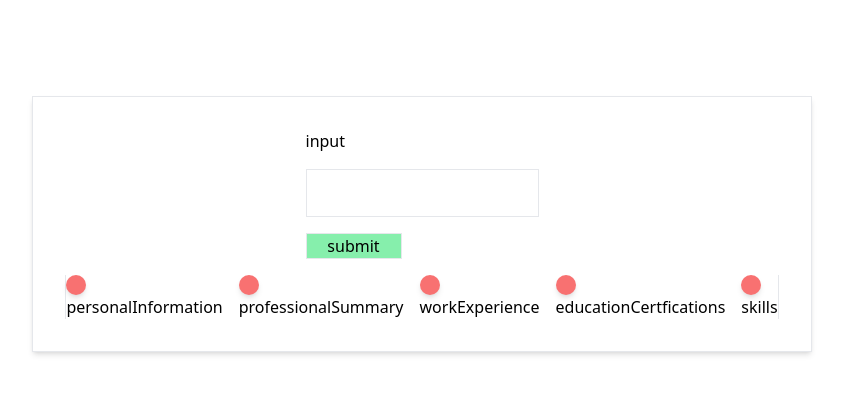
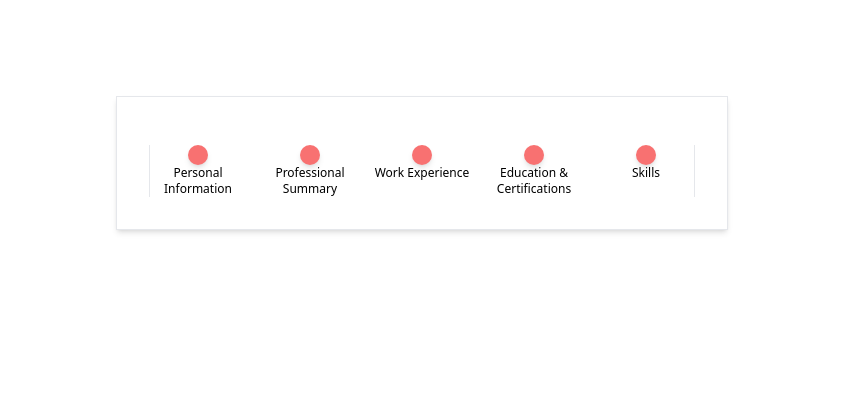
Before and after one commit to Tiyoriyo/generate_resume, a React (Vite) app: page / in a window 1280 px wide. Shown: the top 394 px of the page, without its empty margins (218-1061 px from the left). Built offline with nearby package versions, Linux system fonts and the light colour scheme.

Commit message:
Changed setup of nav buttons to include titles

```diff
--- a/src/assets/inputStructure.js
+++ b/src/assets/inputStructure.js
@@ -1,61 +1,99 @@
-export const Structure = {
+export const inputStructure = {
   personalInformation: {
-    fullName: "Vadim Kostrov",
-    professionalTitle: "Software Developer",
-    phoneNumber: "+1234567890",
-    email: "vadim@example.com",
-    linkedInProfile: "https://www.linkedin.com/in/vadimkostrov",
-    portfolio: "https://vadimportfolio.com",
+    title: "Personal Information",
+    fields: {
+      fullName: {
+        label: "Full Name",
+        type: "text",
+      },
+      professionalTitle: {
+        label: "Professional Title",
+        type: "text",
+      },
+      phoneNumber: {
+        label: "Phone Number",
+        type: "tel",
+      },
+      email: {
+        label: "Email Address",
+        type: "email",
+      },
+      linkedInProfile: {
+        label: "LinkedIn Profile",
+        type: "url",
+      },
+      portfolio: {
+        label: "Portfolio",
+        type: "url",
+      },
+    },
   },
   professionalSummary: {
-    summary:
-      "Passionate software developer with 3+ years of experience in web development, specializing in JavaScript and React, with a strong commitment to delivering high-quality solutions.",
+    title: "Professional Summary",
+    fields: {
+      summary: {
+        label: "Summary",
+        type: "textarea",
+      },
+    },
   },
-  workExperience: [
-    {
-      jobTitle: "Frontend Developer",
-      companyName: "Tech Solutions Inc.",
-      location: "New York, NY",
-      startDate: "2021-06",
-      endDate: "Present",
-      responsibilities: [
-        "Developed and maintained front-end features using React and Redux.",
-        "Collaborated with designers to enhance user experience across all web applications.",
-        "Improved load times by optimizing code and implementing lazy loading.",
-      ],
+  workExperience: {
+    title: "Work Experience",
+    fields: {
+      jobTitle: {
+        label: "Job Title",
+        type: "text",
+      },
+      companyName: {
+        label: "Company Name",
+        type: "text",
+      },
+      location: {
+        label: "Location",
+        type: "text",
+      },
+      startDate: {
+        label: "Start Date",
+        type: "date",
+      },
+      endDate: {
+        label: "End Date",
+        type: "date",
+      },
+      responsibilities: {
+        label: "Responsibilities / Achievements",
+        type: "textarea",
+      },
     },
-    {
-      jobTitle: "Junior Developer",
-      companyName: "Web Innovations",
-      location: "San Francisco, CA",
-      startDate: "2019-08",
-      endDate: "2021-05",
-      responsibilities: [
-        "Assisted in the development of e-commerce platforms using JavaScript and HTML/CSS.",
-        "Performed code reviews and collaborated with team members to ensure quality standards.",
-        "Enhanced site accessibility and mobile responsiveness.",
-      ],
+  },
+  educationCertifications: {
+    title: "Education & Certifications",
+    fields: {
+      degree: {
+        label: "Degree / Certification",
+        type: "text",
+      },
+      institution: {
+        label: "Institution / Issuer",
+        type: "text",
+      },
+      graduationDate: {
+        label: "Graduation / Issue Date",
+        type: "date",
+      },
+      achievements: {
+        label: "Achievements / Honors",
+        type: "textarea",
+      },
     },
-  ],
-  educationCertifications: [
-    {
-      degree: "Bachelor of Science in Computer Science",
-      institution: "University of California, Berkeley",
-      graduationDate: "2019-05",
-      achievements: "Graduated with Honors",
+  },
+  skills: {
+    title: "Skills",
+    fields: {
+      skill: {
+        label: "Skills",
+        type: "text",
+      },
     },
-    {
-      certification: "Certified ScrumMaster",
-      issuer: "Scrum Alliance",
-      issueDate: "2020-09",
-    },
-  ],
-  skills: [
-    "JavaScript",
-    "React",
-    "Redux",
-    "HTML/CSS",
-    "Git",
-    "Project Management",
-  ],
+  },
 };
--- a/src/components/Container.jsx
+++ b/src/components/Container.jsx
@@ -5,9 +5,17 @@ import InputSetup from "./InputSetup";
 export default function Container() {
   const [CurrentSection, setCurrentSection] = useState(0);
 
+  const sections = [
+    "personalInformation",
+    "professionalSummary",
+    "workExperience",
+    "educationCertfications",
+    "skills",
+  ];
+
   return (
     <div className="flex flex-col items-center justify-center gap-4 border p-8 shadow-md">
-      <InputSetup></InputSetup>
+      <InputSetup section={sections[CurrentSection]}></InputSetup>
       <NavBar
         curNumber={CurrentSection}
         navigateFunc={setCurrentSection}
--- a/src/components/InputSetup.jsx
+++ b/src/components/InputSetup.jsx
@@ -1,72 +1,19 @@
 import React, { useRef, useState } from "react";
+import { inputStructure } from "../assets/inputStructure";
 
-export default function InputSetup() {
-  const [Verified, setVerified] = useState(false);
-  const [InputText, setInputText] = useState(undefined);
-  const [VerifiedText, setVerifiedText] = useState(undefined);
-  const [ErrorSubmit, setErrorSubmit] = useState(false);
-
-  const TextInput = useRef(null);
-
-  function handleChange(e) {
-    setInputText(e.target.value);
-  }
-
-  function confirmBtnHandler() {
-    setVerifiedText(InputText);
-    // Check if there is no existing field & if there is input text.
-    if (!Verified && InputText) {
-      setVerified(true);
-      TextInput.current.disabled = true;
-      setErrorSubmit(false);
-    } else {
-      setErrorSubmit(true);
-    }
-  }
-
-  function editBtnHandler() {
-    setVerified(false);
-    TextInput.current.disabled = false;
-  }
+export default function InputSetup(props) {
+  const section = inputStructure[props.section].title;
 
   return (
     <div>
       {/* Inputfield */}
-      <div className="w-42 flex flex-col gap-4">
-        <label>input</label>
-        <input
-          type="text"
-          className="h-12 border"
-          onChange={handleChange}
-          ref={TextInput}
-        ></input>
-        <div>
-          {!Verified && (
-            <button
-              type="button"
-              className="w-24 border bg-green-300"
-              onClick={confirmBtnHandler}
-            >
-              submit
-            </button>
-          )}
-          {Verified && (
-            <button
-              type="button"
-              className="w-24 border bg-red-300"
-              onClick={editBtnHandler}
-            >
-              Edit
-            </button>
-          )}
-        </div>
-        {/* Error Handler */}
-        {ErrorSubmit && (
-          <p className="w-42 text-xs text-red-600">
-            You need to actually input something you fool
-          </p>
-        )}
-      </div>
+      {[
+        "Personal Information",
+        "Professional Summary",
+        "Work Experience",
+        "Education Certifications",
+        "Skills",
+      ].map((item) => {})}
     </div>
   );
 }
--- a/src/components/NavBar.jsx
+++ b/src/components/NavBar.jsx
@@ -1,21 +1,24 @@
 import React, { useState } from "react";
 import NavButton from "./NavButton";
+import { inputStructure } from "../assets/inputStructure";
 
 export default function NavBar(props) {
   const numbers = [0, 1, 2, 3, 4];
 
-  const sections = [
+  const rawSections = [
     "personalInformation",
     "professionalSummary",
     "workExperience",
-    "educationCertfications",
+    "educationCertifications",
     "skills",
   ];
+
+  const sections = rawSections.map((section) => inputStructure[section].title);
 
   const buttonList = numbers.map((number) => (
     <NavButton
       title={sections[number]}
-      key={sections[number]}
+      key={rawSections[number]}
       index={number}
       onClick={() => props.navigateFunc(number)}
       active={props.curNumber === number ? true : false}
--- a/src/components/NavButton.jsx
+++ b/src/components/NavButton.jsx
@@ -4,13 +4,13 @@ export default function NavButton(props) {
   const isActiveColour = props.active ? "bg-red-400" : "bg-red-300";
 
   return (
-    <div>
+    <div className="flex w-24 flex-col items-center">
       <div
         className={`max-w-[10px] rounded-full bg-red-400 p-[10px] shadow-md ${isActiveColour}`}
         onClick={props.onClick}
       ></div>
 
-      <p className="">{props.title}</p>
+      <p className="text-center text-xs">{props.title}</p>
     </div>
   );
 }
--- a/src/main.jsx
+++ b/src/main.jsx
@@ -3,7 +3,6 @@ import { createRoot } from "react-dom/client";
 import "./index.css";
 import React from "react";
 import Container from "./components/Container";
-import InputSetup from "./components/InputSetup";
 
 createRoot(document.getElementById("root")).render(
   <StrictMode>
```
